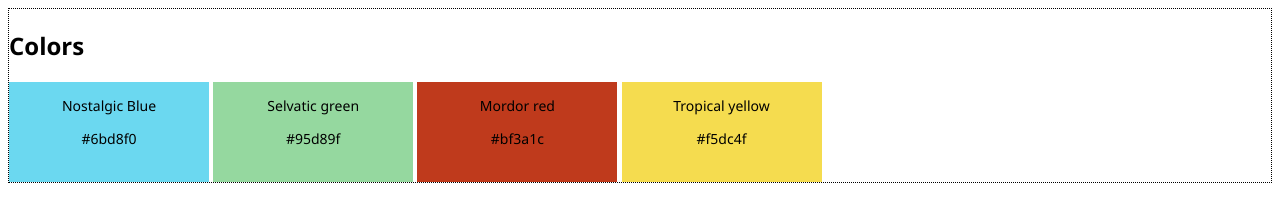
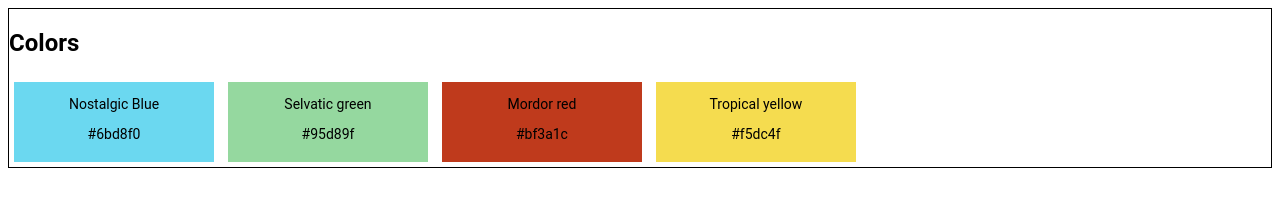
Before and after one commit to samuel295/ind-wds, a website: page index.html in a window 1280 px wide. Drawn offline with Linux system fonts and the light colour scheme.

Commit message:
Color section finished

```diff
--- a/src/resources/css/styles.css
+++ b/src/resources/css/styles.css
@@ -1,23 +1,21 @@
 * {
-    block-size: content-box;
-    font-family: 'Segoe UI', Tahoma, Geneva, Verdana, sans-serif;
+    box-sizing: border-box;
+    /* font-family: 'Segoe UI', Tahoma, Geneva, Verdana, sans-serif; */
+    font-family: Roboto, sans-serif;
 }
 
 #colorsContainer {
-    border: 1px black dotted;
-    padding: 0 auto;
+    border: 1px black solid;
 }
 
 .color {
     display: inline-block;
-    border: 1px black dotted;
-    padding: 0 auto;
     border: 1px black;
     width: 200px;
-    height: 100px;
+    height: 80px;
     font-size: 14px;
-    border: 1px black;
     text-align: center;
+    margin: 5px;
 }
 
 #blue {
```
